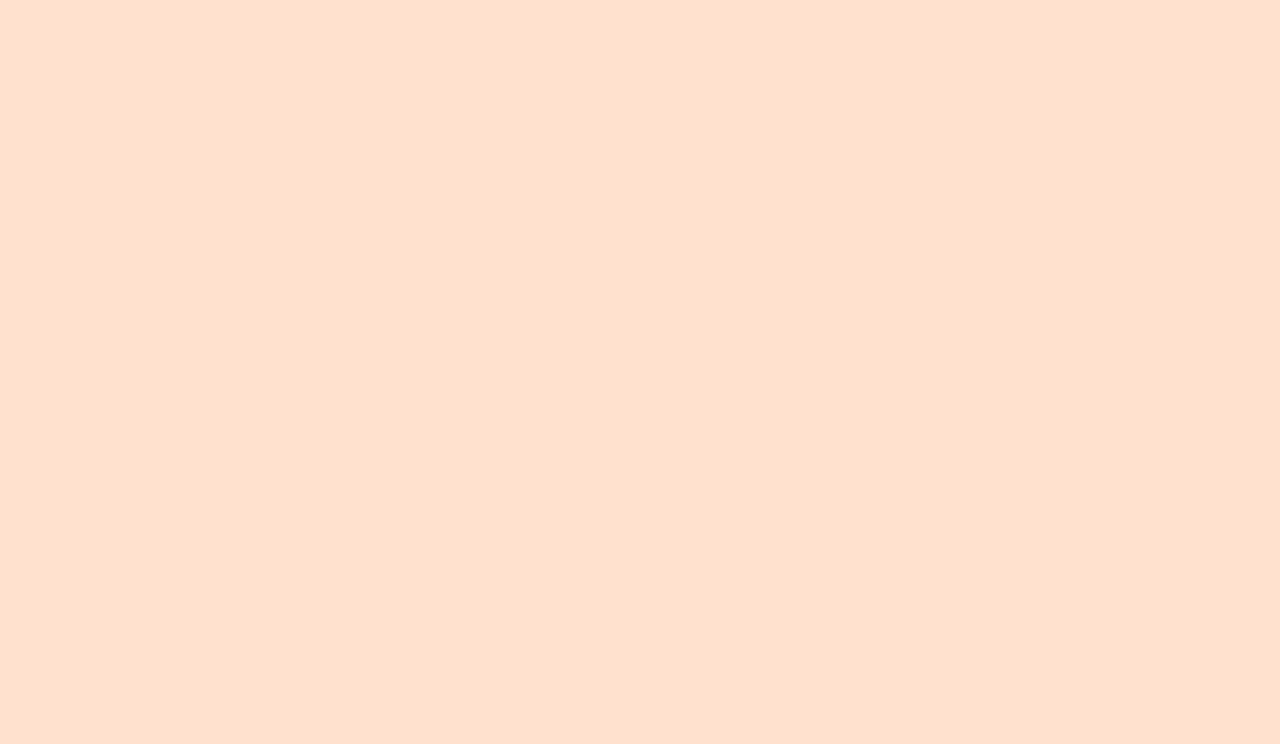
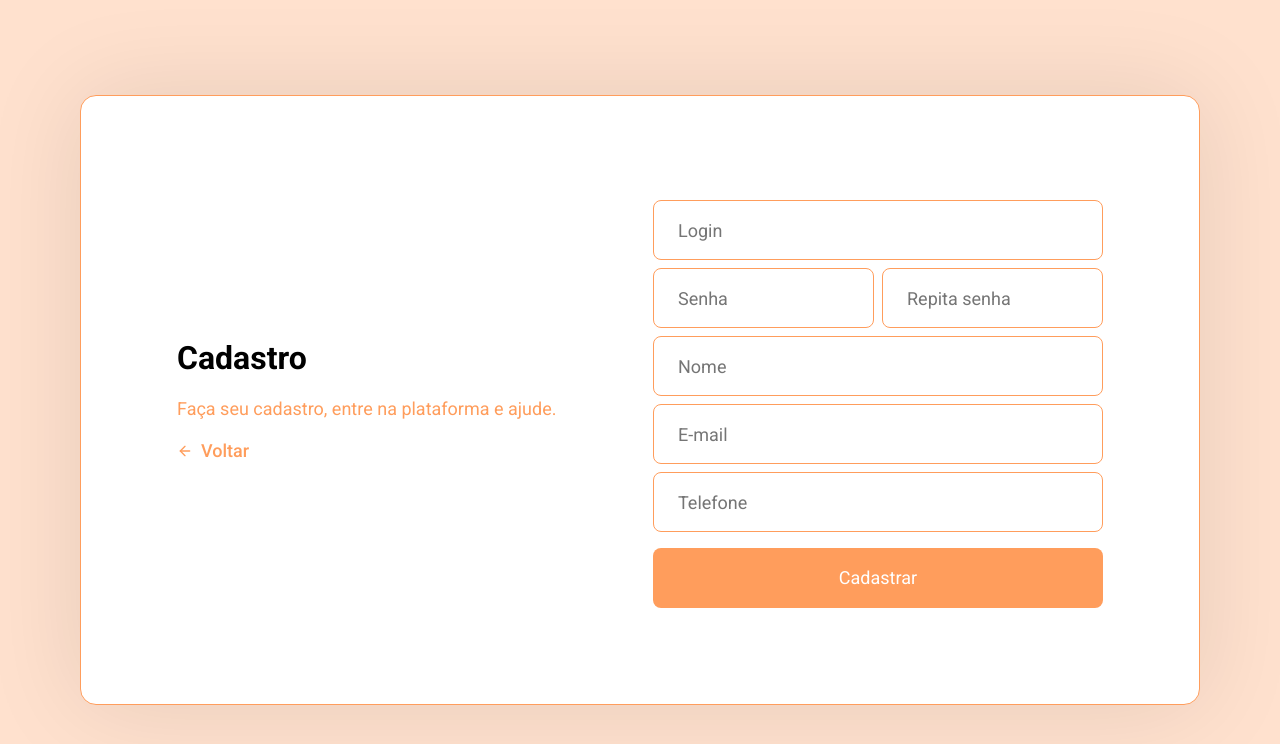
Before and after one commit to LeoAlbergaria/HelpingPaw, a React (Create React App) app in the folder frontend/: page /register in a window 1280 px wide. Before the commit this address had no page. Shown: the top 744 px of the page. Built offline with nearby package versions, Linux system fonts and the light colour scheme.

Commit message:
[feat] Tela de Home e Requisições de login e registro

```diff
--- a/frontend/package.json
+++ b/frontend/package.json
@@ -6,6 +6,7 @@
     "@testing-library/jest-dom": "^5.16.4",
     "@testing-library/react": "^13.3.0",
     "@testing-library/user-event": "^13.5.0",
+    "axios": "^0.27.2",
     "react": "^18.2.0",
     "react-dom": "^18.2.0",
     "react-icons": "^4.4.0",
--- /dev/null
+++ b/frontend/src/pages/Home/index.js
@@ -0,0 +1,46 @@
+import { useState } from 'react';
+import {Link, useHistory} from 'react-router-dom';
+import { FiPower, FiTrash2 } from 'react-icons/fi';
+
+// import api from '../../services/api';
+
+import './styles.css';
+
+import logo from '../../assets/logo.png'
+
+export default function Home(){
+    return (
+        <div className="profile-container">
+            <header>
+                <img src={logo} alt="HelpingPaw" />
+                <span>Bem vinda, Leonardo</span>
+
+                <Link className="button" to="/incidents/new">Cadastrar novo caso</Link>
+                <button  type="button">
+                    <FiPower size={18} color="#E02041" />
+                </button>
+            </header>
+
+            <h1>Casos cadastrados</h1>
+
+            {/* <ul>
+               {incidents.map(incident => (
+                   <li key={incident.id}>
+                   <strong>CASO:</strong>
+                   <p>{incident.title}</p>
+
+                   <strong>DESCRIÇÂO:</strong>
+                   <p>{incident.description}</p>
+
+                   <strong>VALOR:</strong>
+                   <p>{Intl.NumberFormat('pt-BR', {style: 'currency', currency: 'BRL'}).format(incident.value)}</p>
+
+                   <button onClick={() => handleDeleteIncidente(incident.id)} type="button">
+                       <FiTrash2 size={20} color="#a8a8b3" />
+                   </button>
+               </li>
+               ))}
+            </ul> */}
+        </div>
+    );
+}
--- /dev/null
+++ b/frontend/src/pages/Home/styles.css
@@ -0,0 +1,90 @@
+.profile-container {
+    width: 100%;
+    max-width: 1180px;
+    padding: 0 30px;
+    margin: 32px auto;
+}
+
+.profile-container header {
+    display: flex;
+    align-items: center;
+}
+
+.profile-container header span {
+    font-size: 20px;
+    margin-left: 24px;
+}
+
+.profile-container header img {
+    height: 64px;
+}
+
+.profile-container header a {
+    width: 260px;
+    margin-left: auto;
+    margin-top: 0;
+}
+
+.profile-container header button {
+    height: 60px;
+    width: 60px;
+    border-radius: 8px;
+    border: 1px solid #E02041;
+    opacity: 0.5;
+    background: transparent;
+    margin-left: 16px;
+    transition: border-color 0.2s;
+}
+
+.profile-container header button:hover {
+    /* border-color: #E02041; */
+    opacity: 1;
+    /* filter: brightness(50%); */
+}
+
+.profile-container h1 {
+    margin-top: 80px;
+    margin-bottom: 24px;
+}
+
+.profile-container ul {
+    display: grid;
+    grid-template-columns: repeat(2, 1fr);
+    grid-gap: 24px;
+    list-style: none;
+}
+
+.profile-container ul li {
+    background: #FFF;
+    padding: 24px;
+    border-radius: 8px;
+    position: relative;
+}
+
+.profile-container ul li button{
+    position: absolute;
+    right: 24px;
+    top: 24px;
+    border: 0;
+    background: #FFF;
+}
+
+.profile-container ul li button:hover {
+    opacity: 0.8;
+}
+
+.profile-container ul li strong {
+    display: block;
+    margin-bottom: 16px;
+    color: #41414d;
+}
+
+.profile-container ul li p + strong {
+    margin-top: 32px;
+}
+
+.profile-container ul li p {
+    color: #737380;
+    line-height: 21px;
+    font-size: 16px;
+}
--- a/frontend/src/pages/Login/index.js
+++ b/frontend/src/pages/Login/index.js
@@ -1,14 +1,39 @@
-// import { useState } from 'react';
+import { useState } from 'react';
 import { FiLogIn } from 'react-icons/fi';
-import {Link, useHistory} from 'react-router-dom';
+import {Link, useNavigate} from 'react-router-dom';
 
-// import api from '../../services/api';
+import api from '../../services/api';
 
 import './styles.css';
 
 import logo from '../../assets/logo.png'
 
 export default function Login() {
+    const [login, setLogin] = useState('');
+    const [senha, setSenha] = useState('');
+
+    const navigate = useNavigate();
+
+    async function handleLogin(e) {
+        e.preventDefault();
+
+        const data = {
+            login,
+            senha,
+        };
+
+        try {
+            const response = await api.post('sessions', data);
+
+            // localStorage.setItem('ongId', id);
+            // localStorage.setItem('ongName', response.data.name);
+
+            navigate.push('/home');
+        } catch (err) {
+            alert('Falha no login, tente novamente.');
+        }
+    };
+
     return (
         <div className="login-container">
 
@@ -16,16 +41,16 @@ export default function Login() {
 
             <section className="form">
 
-                <form action="">
+                <form onSubmit={handleLogin}>
                     <h1>Faça seu login</h1>
 
-                    <input placeholder="username"
-                        /*value={id}
-    onChange={e => setId(e.target.value)}*/
+                    <input placeholder="Login"
+                        value={login}
+                        onChange={e => setLogin(e.target.value)}
                     />
-                    <input placeholder="password"
-                        /*value={id}
-    onChange={e => setId(e.target.value)}*/
+                    <input placeholder="Senha"
+                        value={senha}
+                        onChange={e => setSenha(e.target.value)}
                     />
                     <button className="button" type="submit">Entrar</button>
 
--- /dev/null
+++ b/frontend/src/pages/NotFound/index.js
@@ -0,0 +1,9 @@
+// import './styles.css';
+
+import cat from '../../assets/Cat404.gif'
+
+export default function Register(){
+    return (
+        <img src={cat} alt="HelpingPaw" />
+    );
+}
--- a/frontend/src/pages/Register/index.js
+++ b/frontend/src/pages/Register/index.js
@@ -0,0 +1,96 @@
+import { useState } from 'react';
+import {Link, useNavigate} from 'react-router-dom';
+import {FiArrowLeft} from 'react-icons/fi';
+
+import api from '../../services/api';
+
+import './styles.css';
+
+export default function Register(){
+    const [login, setLogin] = useState('');
+    const [senha, setSenha] = useState('');
+    const [confirmSenha, setConfirmSenha] = useState('');
+    const [nome, setNome] = useState('');
+    const [email, setEmail] = useState('');
+    const [telefone, setTelefone] = useState('');
+
+    const navigate = useNavigate();
+
+    async function handleRegister(e){
+        e.preventDefault();
+
+        const data = {
+            login,
+            senha,
+            confirmSenha,
+            nome,
+            email,
+            telefone,
+        };
+
+        try {
+            const response = await api.post('ongs', data);
+
+            // alert(`Seu ID de acesso: ${response.data.id}`);
+
+            navigate.push('/');
+        } catch (err) {
+            alert('Erro no cadastro, tente novamente.');
+        }
+    }
+
+    return (
+        <div className="register-container">
+            <div className="content">
+                <section>
+                    <h1>Cadastro</h1>
+                    <p>Faça seu cadastro, entre na plataforma e ajude.</p>
+                    <Link className="back-link" to="/">
+                        <FiArrowLeft size={16} color="#ff9d5c"/>
+                        Voltar
+                    </Link>
+                </section>
+
+                <form onSubmit={handleRegister}>
+                    <input
+                    placeholder="Login"
+                    value={login}
+                    onChange= { e => setLogin(e.target.value)}
+                     />
+
+                     <div className="input-group">
+
+                         <input placeholder="Senha"
+                        value={senha}
+                        onChange= { e => setSenha(e.target.value)}
+                         />
+
+                         <input placeholder="Repita senha"
+                         value={confirmSenha}
+                         onChange= { e => setConfirmSenha(e.target.value)}
+                         />
+
+                     </div>
+
+                    <input placeholder="Nome"
+                    value={nome}
+                    onChange= { e => setNome(e.target.value)}
+                    />
+
+                    <input
+                    type="email" placeholder="E-mail"
+                    value={email}
+                    onChange= { e => setEmail(e.target.value)}
+                     />
+
+                    <input placeholder="Telefone"
+                    value={telefone}
+                    onChange= { e => setTelefone(e.target.value)}
+                     />
+
+                    <button className="button" type="submit">Cadastrar</button>
+                </form>
+            </div>
+        </div>
+    );
+}
--- a/frontend/src/pages/Register/styles.css
+++ b/frontend/src/pages/Register/styles.css
@@ -0,0 +1,56 @@
+.register-container {
+    width: 100%;
+    max-width: 1120px;
+    height: 100vh;
+    margin: 0 auto;
+
+    display: flex;
+    align-items: center;
+    justify-content: space-between;
+}
+
+.register-container .content {
+    width: 100%;
+    padding: 96px;
+    background: white;
+    box-shadow: 0 0 100px rgba(0,0,0,0.1);
+    border-radius: 16px;
+    border: 1px solid #ff9d5c;
+
+    display: flex;
+    justify-content: space-between;
+    align-items: center;
+}
+
+.register-container .content section {
+    width: 100%;
+    max-width: 380px;
+}
+
+.register-container .content section h1 {
+    margin-bottom: 16px;
+    font-size: 32px;
+}
+
+.register-container .content section p {
+    font-size: 18px;
+    color: #ff9d5c;
+    line-height: 32px;
+}
+
+.register-container .content form {
+    width: 100%;
+    max-width: 450px;
+}
+
+.register-container .content form input {
+    margin-top: 8px;
+}
+
+.register-container .content form .input-group {
+   display: flex;
+}
+
+.register-container .content form .input-group input + input {
+    margin-left: 8px;
+}
--- a/frontend/src/routes.js
+++ b/frontend/src/routes.js
@@ -2,12 +2,18 @@ import React from 'react';
 import {BrowserRouter, Route, Routes} from 'react-router-dom';
 
 import Login from './pages/Login';
+import Register from './pages/Register';
+import Home from './pages/Home';
+import NotFound from './pages/NotFound';
 
 export default function Paths() {
     return (
         <BrowserRouter>
             <Routes>
                 <Route path='/' element={<Login />} />
+                <Route path='/register' element={<Register />} />
+                <Route path='/home' element={<Home />} />
+                <Route path='*' element={<NotFound />} />
             </Routes>
         </BrowserRouter>
     );
--- /dev/null
+++ b/frontend/src/services/api.js
@@ -0,0 +1,7 @@
+import axios from 'axios';
+
+const api = axios.create({
+    baseURL: 'http://localhost:3333',
+})
+
+export default api;
```
Also changed, not shown: frontend/src/assets/Cat404.gif (added), 1 other file (tests, documents, lock files or other folders).
